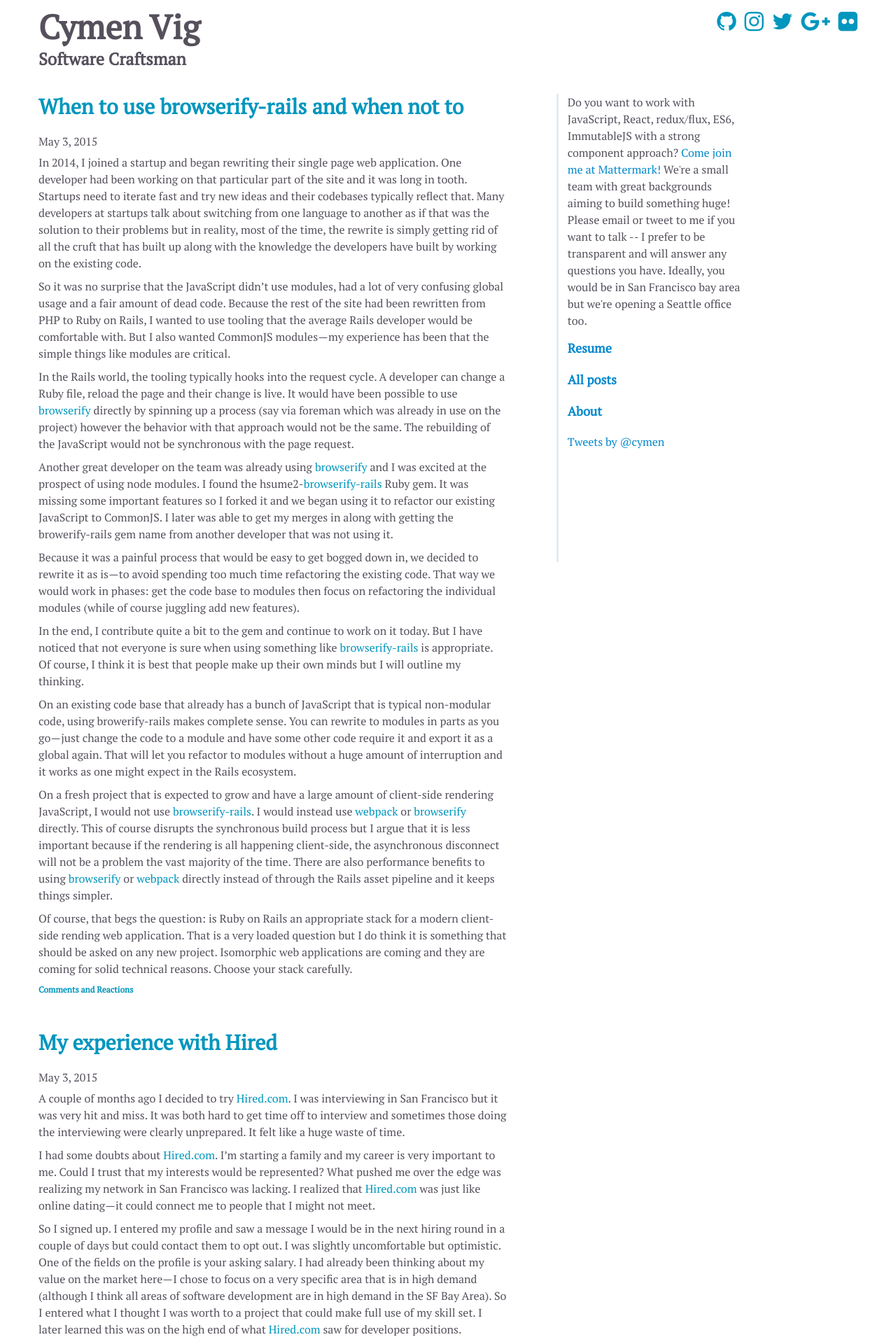
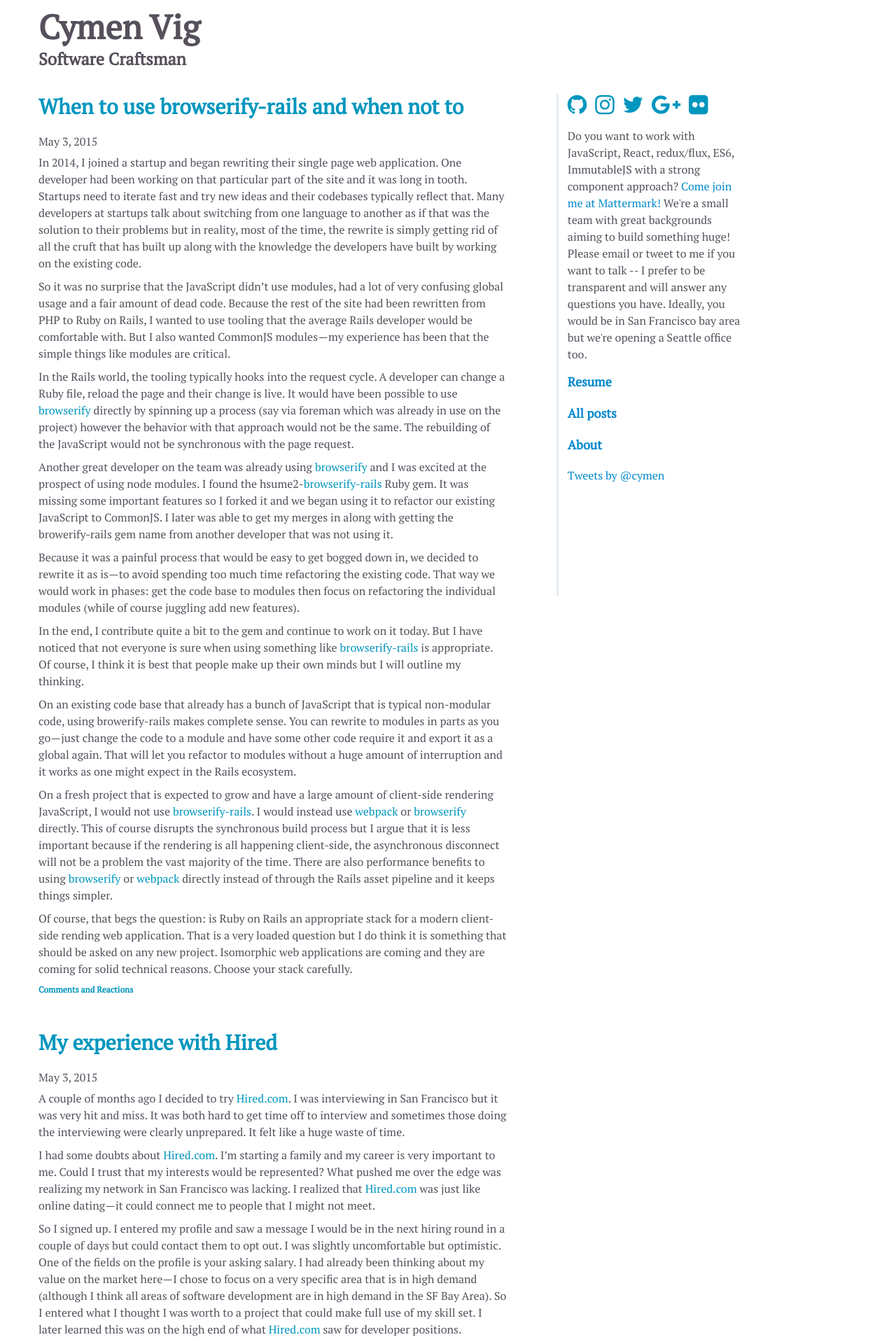
Before and after one commit to cymen/cymen.github.io, a Jekyll site: the page built from index.html, in a window 1280 px wide. Shown: the top 1920 px of the page at 70% size. Built offline with Jekyll 4.4.1, drawn with Linux system fonts in a browser that asks for light colours; nearby versions of some CDN libraries; some web fonts are replaced; the list of posts is cut into pages by our own code; comment, search, counter and statistics services are not loaded.

Commit message:
move social badges

```diff
--- a/_includes/sidebar.html
+++ b/_includes/sidebar.html
@@ -1,4 +1,12 @@
 <div id="sidebar">
+  <div class="social">
+    <a href="https://github.com/cymen"><i class="fa fa-github fa-2x"></i></a>
+    <a href="http://instagram.com/cym3n?ref=badge"><i class="fa fa-instagram fa-2x"></i></a>
+    <a href="https://twitter.com/cymen"><i class="fa fa-twitter fa-2x"></i></a>
+    <a href="https://plus.google.com/u/0/+CymenVig"><i class="fa fa-google-plus fa-2x"></i></a>
+    <a href="https://www.flickr.com/photos/cymen/"><i class="fa fa-flickr fa-2x"></i></a>
+  </div>
+
   <div class="new-job">
     Do you want to work with JavaScript, React, redux/flux, ES6, ImmutableJS with a strong component approach? <a href="https://jobs.lever.co/mattermark/059c168c-d60a-4b97-a4e0-7fe231cf27dc">Come join me at Mattermark!</a> We're a small team with great backgrounds aiming to build something huge! Please email or tweet to me if you want to talk -- I prefer to be transparent and will answer any questions you have. Ideally, you would be in San Francisco bay area but we're opening a Seattle office too.
   </div>
--- a/_layouts/base.html
+++ b/_layouts/base.html
@@ -15,20 +15,9 @@
   <body>
 
     <div class="container">
-      <div class="row">
-        <div class="header span7">
-          <h1><a href="/">{{ site.title }}</a></h1>
-          <h2><a href="http://manifesto.softwarecraftsmanship.org/">{{ site.tagline }}</a></h2>
-        </div>
-        <div class="social span5">
-          <div class="pull-right">
-            <a href="https://github.com/cymen"><i class="fa fa-github fa-2x"></i></a>
-            <a href="http://instagram.com/cym3n?ref=badge"><i class="fa fa-instagram fa-2x"></i></a>
-            <a href="https://twitter.com/cymen"><i class="fa fa-twitter fa-2x"></i></a>
-            <a href="https://plus.google.com/u/0/+CymenVig"><i class="fa fa-google-plus fa-2x"></i></a>
-            <a href="https://www.flickr.com/photos/cymen/"><i class="fa fa-flickr fa-2x"></i></a>
-          </div>
-        </div>
+      <div class="header">
+        <h1><a href="/">{{ site.title }}</a></h1>
+        <h2><a href="http://manifesto.softwarecraftsmanship.org/">{{ site.tagline }}</a></h2>
       </div>
 
       <div class="row">
--- a/css/custom.css
+++ b/css/custom.css
@@ -108,12 +108,12 @@
   margin-top: 0.6em;
 }
 
-.social {
+.new-job {
   margin-top: 15px;
 }
 
 .social .fa {
-  margin-left: 8px;
+  margin-right: 8px;
 }
 
 /* twitter */
```
